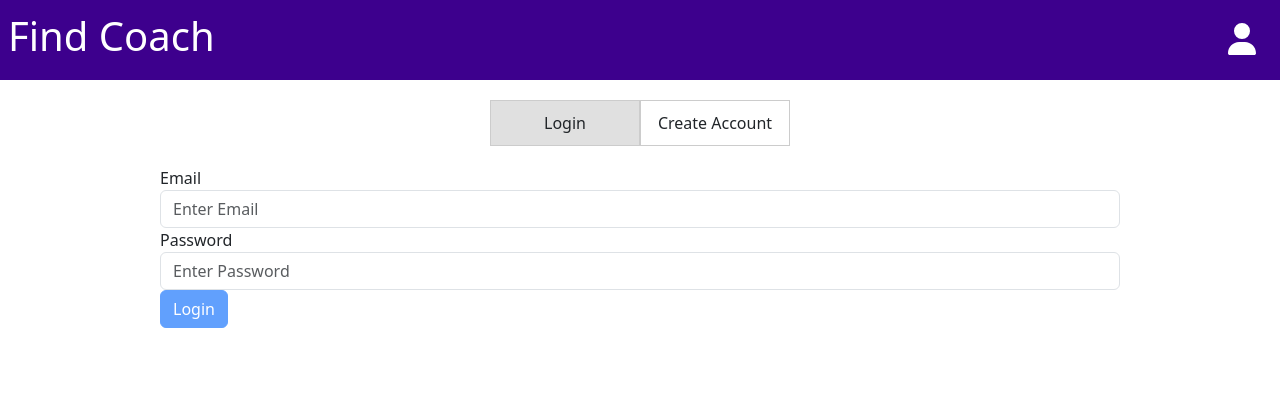
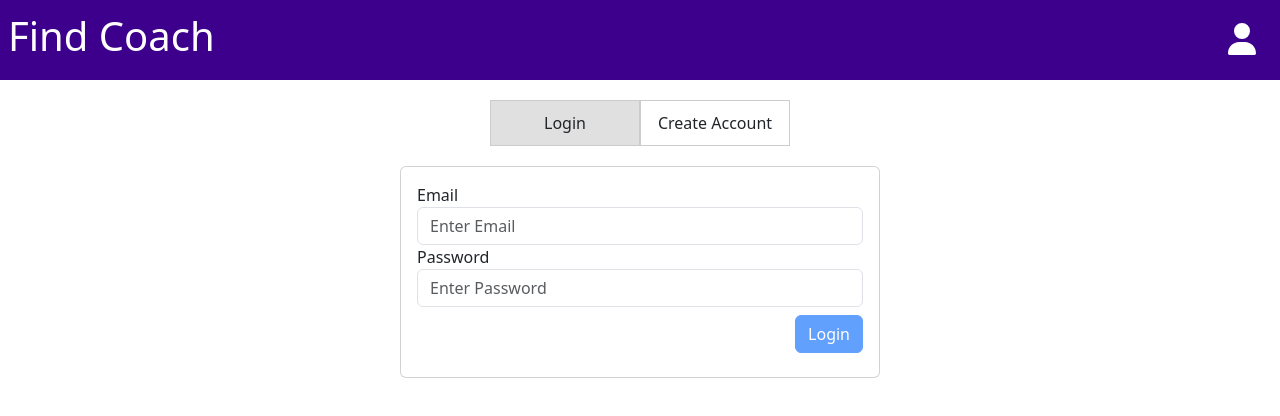
Before and after one commit to GHONEIMOsama/FindCoach, a Vue app: page /auth in a window 1280 px wide. Shown: the top 416 px of the page. Built offline with nearby package versions, Linux system fonts and the light colour scheme; no server answers.

Commit message:
FEAT: change design user login page

```diff
--- a/src/components/UserLogin.vue
+++ b/src/components/UserLogin.vue
@@ -6,14 +6,17 @@
         type="email"
         name="email"
         id="email"
-        class="form-control"
+        :class="{
+          'form-control': true,
+          'is-invalid': this.form.email.isBlured && !isEmailInputValid,
+        }"
         placeholder="Enter Email"
         v-model="form.email.value"
         @blur="form.email.isBlured = true"
       />
       <small
         v-show="this.form.email.isBlured && !isEmailInputValid"
-        class="text-danger"
+        class="invalid-feedback"
         >*Email format is not respected</small
       >
     </div>
@@ -23,21 +26,30 @@
         type="password"
         name="password"
         id="password"
-        class="form-control"
+        :class="{
+          'form-control': true,
+          'is-invalid': this.form.password.isBlured && !isPasswordInputValid,
+        }"
         placeholder="Enter Password"
         v-model="form.password.value"
         @blur="form.password.isBlured = true"
       />
       <small
         v-show="this.form.password.isBlured && !isPasswordInputValid"
-        class="text-danger"
+        class="invalid-feedback"
         >*Password field length must be equal or higher then 6 caracters</small
       >
     </div>
 
-    <button type="submit" class="btn btn-primary" :disabled="!isFormValid">
-      Login
-    </button>
+    <div class="d-flex flex-row-reverse">
+      <button
+        type="submit"
+        class="btn btn-primary my-2"
+        :disabled="!isFormValid"
+      >
+        Login
+      </button>
+    </div>
   </form>
 </template>
 
--- a/src/pages/AuthPage.vue
+++ b/src/pages/AuthPage.vue
@@ -19,22 +19,28 @@
     />
     <label for="create-account">Create Account</label>
   </div>
-  <div v-if="chosenOption === 'login'">
-    <user-login></user-login>
-  </div>
-  <div v-else>
-    <create-account></create-account>
+  <div class="d-flex justify-content-center">
+    <base-card class="w-50">
+      <div v-if="chosenOption === 'login'">
+        <user-login></user-login>
+      </div>
+      <div v-else>
+        <create-account></create-account>
+      </div>
+    </base-card>
   </div>
 </template>
 
 <script>
 import CreateAccount from "@/components/CreateAccount.vue";
 import UserLogin from "@/components/UserLogin.vue";
+import BaseCard from "@/components/ui/BaseCard.vue";
 
 export default {
   components: {
     CreateAccount,
     UserLogin,
+    BaseCard,
   },
   data() {
     return {
```
